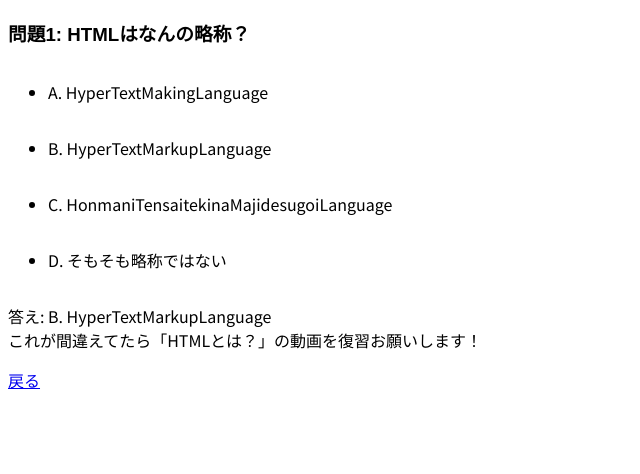
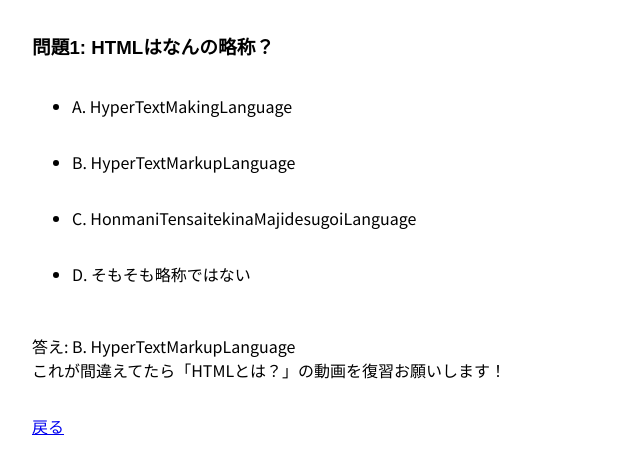
Before and after one commit to Takumikimura1899/Quiz, a PHP site: page /question1.html in a window 1280 px wide. Shown: the top 474 px of the page, without its empty margins (0-640 px from the left). Run offline with PHP 8.4, Linux system fonts and the light colour scheme.

Commit message:
[add] div

```diff
--- a/question1.html
+++ b/question1.html
@@ -8,6 +8,8 @@
     <title>問題1 | Quiz</title>
   </head>
   <body>
+    <div id="main">
+      <div class="section">
         <h3 id="問題1-htmlはなんの略称">問題1: HTMLはなんの略称？</h3>
         <ul>
           <li>A. HyperTextMakingLanguage</li>
@@ -15,10 +17,18 @@
           <li>C. HonmaniTensaitekinaMajidesugoiLanguage</li>
           <li>D. そもそも略称ではない</li>
         </ul>
+      </div>
+
+      <div class="section">
         <p>
           答え: B. HyperTextMarkupLanguage<br />
           これが間違えてたら「HTMLとは？」の動画を復習お願いします！
         </p>
+      </div>
+
+      <div class="section">
         <a href="index.html">戻る</a>
+      </div>
+    </div>
   </body>
 </html>
--- a/style.css
+++ b/style.css
@@ -16,3 +16,11 @@ ul li,
 ol li {
   padding: 1em 0;
 }
+
+#main {
+  padding: 0 1.5em;
+}
+
+div.section {
+  margin-top: 2em;
+}
```
Lines whose indentation alone changed are shown as unchanged.
